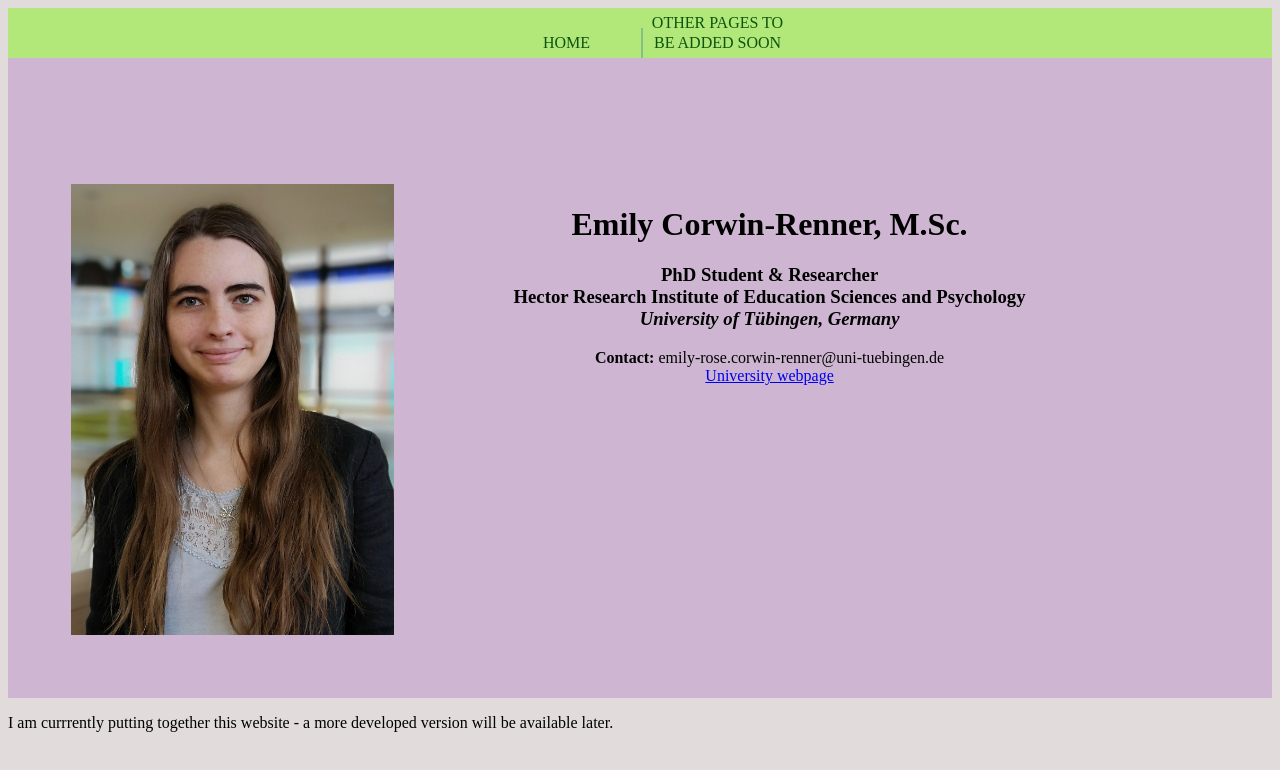
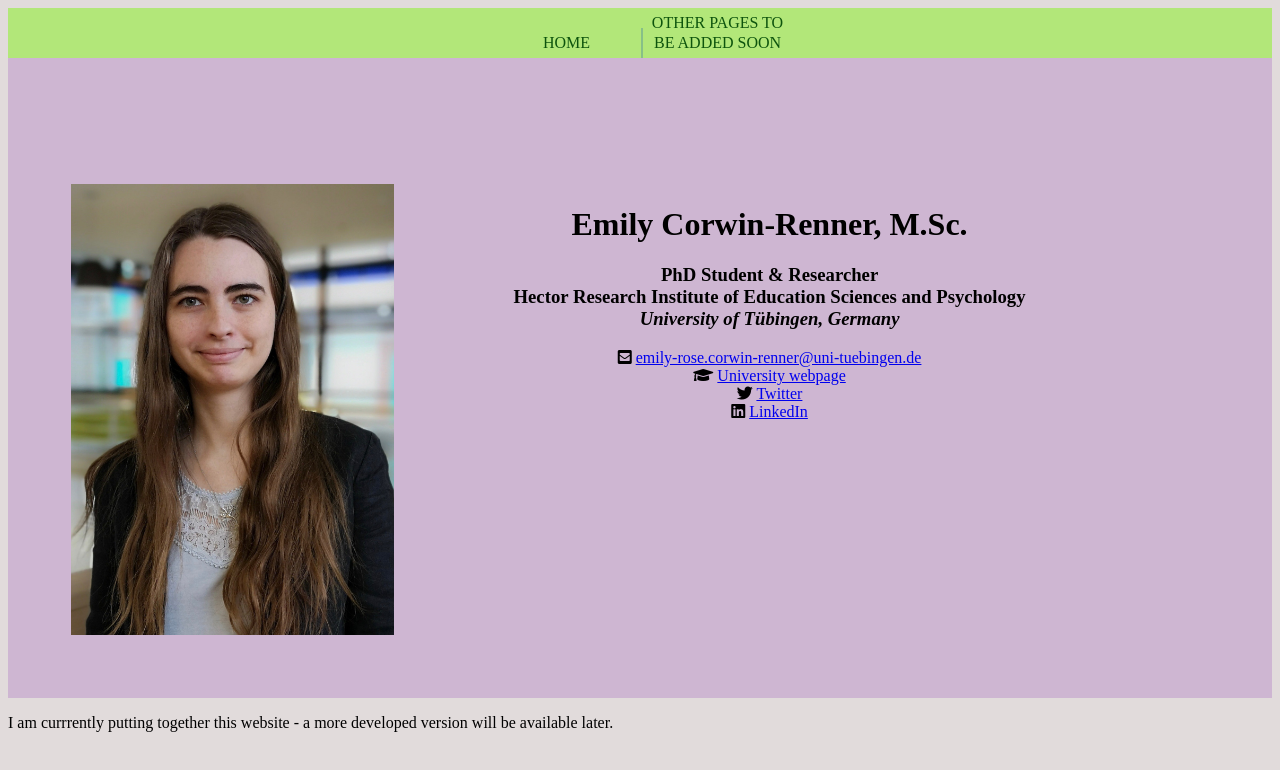
Before and after one commit to ecorwinrenner/ecorwinrenner, a plain HTML site: page index.html in a window 1280 px wide. Drawn offline with Linux system fonts and the light colour scheme.

Commit message:
external links added

```diff
--- a/index.html
+++ b/index.html
@@ -5,6 +5,8 @@
 			<title>Emily Corwin-Renner</title>
 		</div>
 		<link rel="stylesheet" href="./css/main_css.css">
+		<link rel="stylesheet" href="https://use.fontawesome.com/releases/v5.13.0/css/all.css"
+		integrity="sha384-Bfad6CLCknfcloXFOyFnlgtENryhrpZCe29RTifKEixXQZ38WheV+i/6YWSzkz3V" crossorigin="anonymous">
 	</head>
 	<body>
 		<nav>
@@ -20,10 +22,12 @@
 				<h3>PhD Student &amp Researcher <br>
 				Hector Research Institute of Education Sciences and Psychology <br>
 				<i>University of Tübingen, Germany</i></h3>
-				<p><b>
-				Contact:</b> emily-rose.corwin-renner@uni-tuebingen.de <br>
+				<p><i class="fas fa-envelope-square"></i>  <a href="mailto:emily-rose.corwin-renner@uni-tuebingen.de">emily-rose.corwin-renner@uni-tuebingen.de</a> <br>
+					<i class="fas fa-graduation-cap"></i>
 					<a href="https://uni-tuebingen.de/en/faculties/faculty-of-economics-and-social-sciences/subjects/department-of-social-sciences/education-sciences-and-psychology/institute/staff/corwin-renner-emily/"
-					>University webpage<a>
+					>University webpage<a> <br>
+					<i class="fab fa-twitter"></i> <a href="https://twitter.com/ecorwinrenner">Twitter</a> <br>
+					<i class="fab fa-linkedin"></i> <a href="https://www.linkedin.com/in/emily-corwin-renner/">LinkedIn</a>
 				</p>
 			</div>
 		</div>
```
